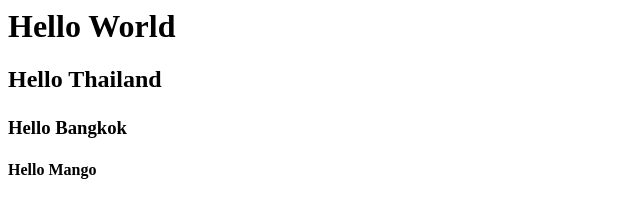
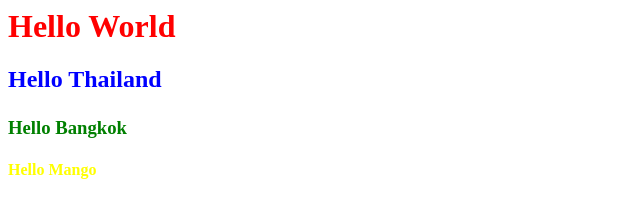
Before and after one commit to PakornBig/github-101, a plain HTML site: page index.html in a window 1280 px wide. Shown: the whole page, without its empty margins (0-640 px from the left). Drawn offline with Linux system fonts and the light colour scheme.

Commit message:
edit: add style

```diff
--- a/index.html
+++ b/index.html
@@ -1,3 +1,17 @@
+<style>
+    h1{
+        color: red;
+    }
+    h2{
+        color: blue;
+    }
+    h3{
+        color: green;
+    }
+    h4{
+        color: yellow;
+    }
+</style>
 <h1>Hello World</h1>
 <h2>Hello Thailand</p>
 <h3>Hello Bangkok</h3>
```
